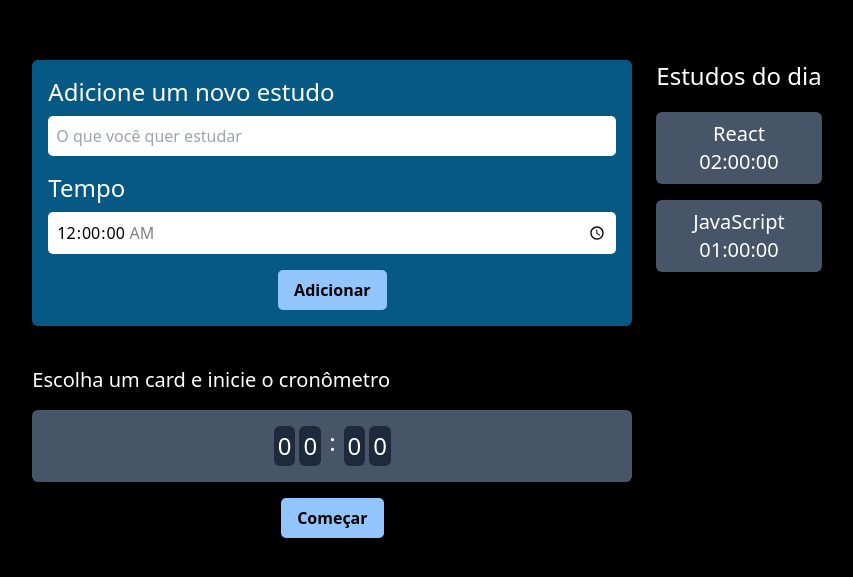
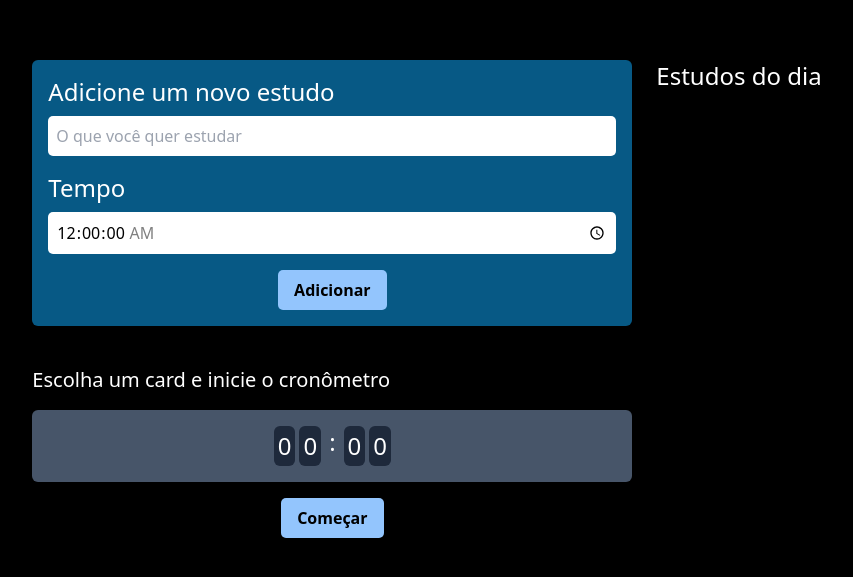
Before and after one commit to BrenoDev00/Estudos_React, a React (Vite) app in the folder alura-studies/: page / in a window 1280 px wide. Shown: the part 101-678 px from the top of the page, without its empty margins (213-1066 px from the left). Built offline with nearby package versions, Linux system fonts and the light colour scheme.

Commit message:
adiciona lógica de criar task com useState

```diff
--- a/alura-studies/src/App.tsx
+++ b/alura-studies/src/App.tsx
@@ -1,13 +1,17 @@
+import { useState } from "react";
 import Form from "./components/Form";
 import List from "./components/List";
 import { Timer } from "./components/Timer";
+import { TaskInterface } from "./types/task";
 
 function App() {
+  const [task, setTask] = useState<TaskInterface[]>([]);
+
   return (
     <div className="w-screen h-screen bg-black flex justify-center items-center">
       <div className="flex gap-6">
         <div>
-          <Form />
+          <Form setTask={setTask} />
 
           <div className="mt-10">
             <Timer />
@@ -15,7 +19,7 @@ function App() {
         </div>
 
         <div>
-          <List />
+          <List task={task} />
         </div>
       </div>
     </div>
--- a/alura-studies/src/components/Button/index.tsx
+++ b/alura-studies/src/components/Button/index.tsx
@@ -1,9 +1,15 @@
 import React from "react";
 
-class Button extends React.Component<{ text: string }> {
+class Button extends React.Component<{
+  text: string;
+  type?: "submit" | "reset" | "button" | undefined;
+}> {
   render() {
     return (
-      <button className="py-2 px-4 bg-blue-300 self-center rounded-[5px] font-semibold">
+      <button
+        type={this.props.type}
+        className="py-2 px-4 bg-blue-300 self-center rounded-[5px] font-semibold"
+      >
         {this.props.text}
       </button>
     );
--- a/alura-studies/src/components/Form/index.tsx
+++ b/alura-studies/src/components/Form/index.tsx
@@ -1,7 +1,10 @@
 import React from "react";
 import Button from "../Button";
+import { TaskInterface } from "../../types/task";
 
-class Form extends React.Component {
+class Form extends React.Component<{
+  setTask: React.Dispatch<React.SetStateAction<TaskInterface[]>>;
+}> {
   state = {
     task: "",
     time: "00:00",
@@ -9,6 +12,7 @@ class Form extends React.Component {
 
   addTask(event: React.FormEvent) {
     event.preventDefault();
+    this.props.setTask((tasks) => [...tasks, { ...this.state }]);
   }
 
   render() {
@@ -53,7 +57,7 @@ class Form extends React.Component {
           />
         </div>
 
-        <Button text="Adicionar" />
+        <Button text="Adicionar" type="submit" />
       </form>
     );
   }
--- a/alura-studies/src/components/List/index.tsx
+++ b/alura-studies/src/components/List/index.tsx
@@ -1,32 +1,14 @@
-import { useState } from "react";
 import Task from "./Task";
+import { TaskInterface } from "../../types/task";
 
-function List() {
-  const [task, setTask] = useState([
-    {
-      name: "React",
-      time: "02:00:00",
-    },
-    {
-      name: "JavaScript",
-      time: "01:00:00",
-    },
-  ]);
-
+function List({ task }: { task: TaskInterface[] }) {
   return (
     <aside>
-      <h2
-        onClick={() => {
-          setTask([...task, { name: "Estudar estado", time: "05:00:00" }]);
-        }}
-        className="text-white text-2xl text-center"
-      >
-        Estudos do dia
-      </h2>
+      <h2 className="text-white text-2xl text-center">Estudos do dia</h2>
 
       <ul className="text-white flex flex-col gap-4 mt-[20px]">
         {task.map((task, index) => {
-          return <Task key={index} task={task.name} time={task.time} />;
+          return <Task key={index} task={task.task} time={task.time} />;
         })}
       </ul>
     </aside>
--- /dev/null
+++ b/alura-studies/src/types/task.ts
@@ -0,0 +1,4 @@
+export interface TaskInterface {
+  task: string;
+  time: string;
+}
```
